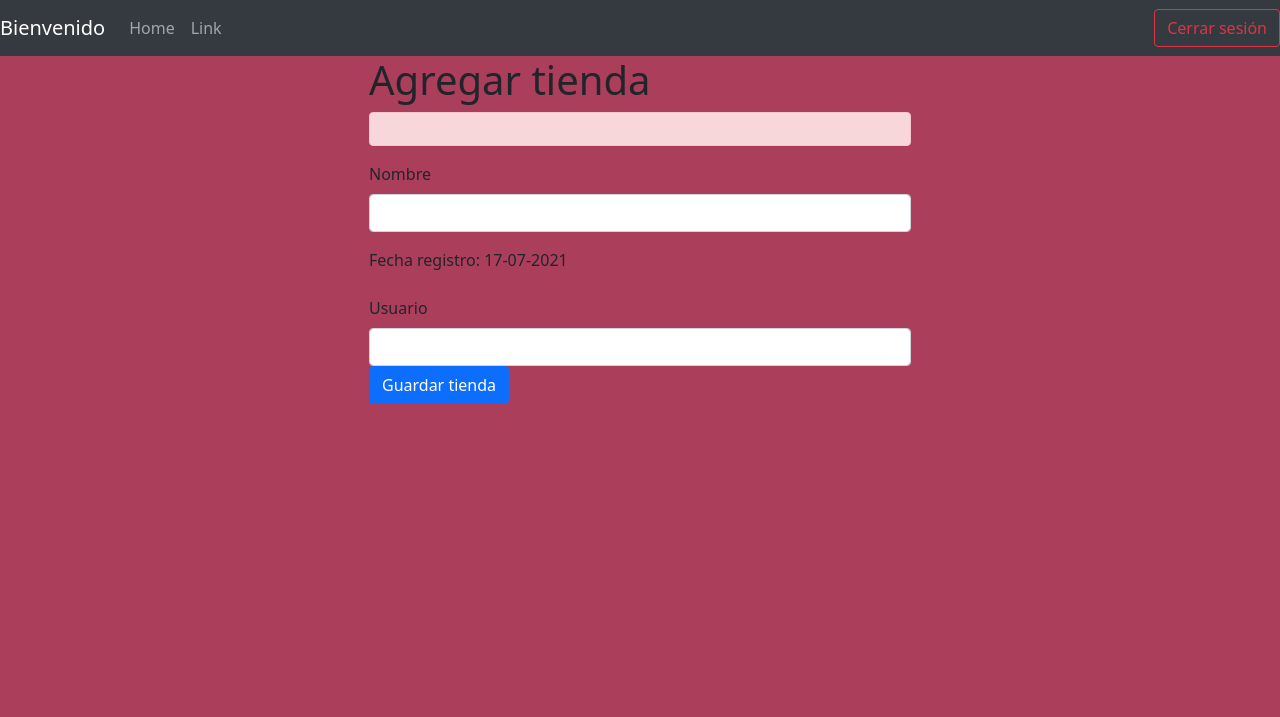
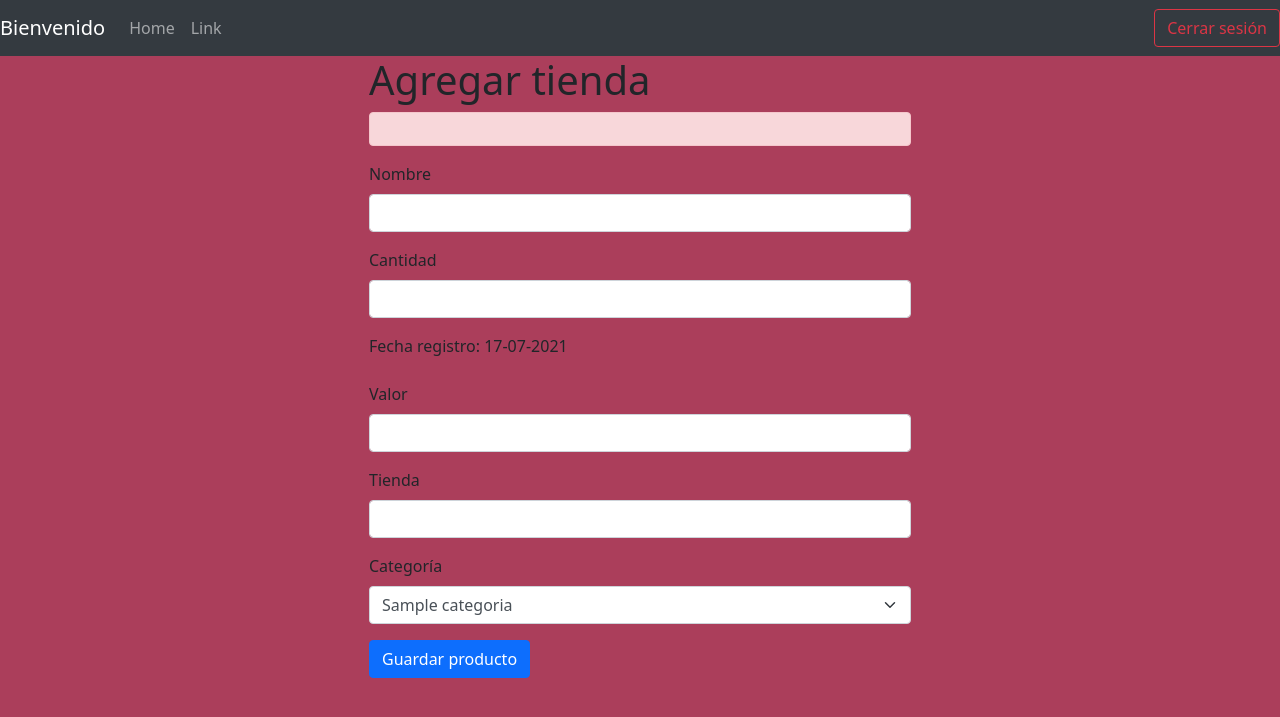
Before and after one commit to dowwo/delivery, a CodeIgniter 4 app: template app/Views/agregar_producto.php in a window 1280 px wide. Shown: the top 717 px of the page. Run offline with PHP 8.4 and a stand-in for CodeIgniter, Linux system fonts and the light colour scheme; the template is opened without the code that fills it: most values are stand-ins (such as "Sample title", 1, 10 or a date in 2020); data that the repository does not hold is empty; some libraries are stand-ins or nearby versions.

Commit message:
Update agregar_producto.php

```diff
--- a/app/Views/agregar_producto.php
+++ b/app/Views/agregar_producto.php
@@ -57,21 +57,34 @@ if(isset($_SESSION['msg'])){
                     <input type="text" name="nombre" class="form-control" id="InputForNombre">
                 </div>
                 <div class="mb-3">
+                    <label for="InputForCantidad" class="form-label">Cantidad</label>
+                    <input type="text" name="cantidad" class="form-control" id="InputForCantidad">
+                </div>
+                <div class="mb-3">
                     <label for="InputFechaRegistro" class="form-label" name="fecha_registro">Fecha registro: <?php echo @date('d-m-Y'); ?></label>
                 </div>
-                <div>
-                    <label for="InputUsuario" class="form-label">Usuario</label>
-                    <input type="text" name="usuario" class="form-control" id="InputUsuario" value="<?php echo $_SESSION['id_usuario'] ?>">
+                <div class="mb-3">
+                    <label for="InputForValor" class="form-label">Valor</label>
+                    <input type="number" name="valor" class="form-control" id="InputForValor">
                 </div>
-                <!--
                 <div class="mb-3">
-                    <label for="InputForTipo" class="form-label">Tipo de tienda</label>
-                    <select id="tipo" class="form-select" aria-label="Default select example">
-                        <option value="99999">prueba</option>
-                        <option value="100000">prueba2</option>
+                    <label for="InputForTienda" class="form-label">Tienda</label>
+                    <input type="text" name="id_tienda" class="form-control" id="InputForTienda">
+                </div>
+                <div class="mb-3">
+                    <label for="InputForCategoria" class="form-label">Categoría</label>
+                    <select name="categoria" id="id_categoria" class="form-select" aria-label="Default select example">
+                        <?php
+                        foreach($categorias as $categoria)
+                        {
+                            ?>
+                            <option value="<?=$categoria['id_categoria']?>"><?=$categoria['categoria']?></option>
+                            <?php
+                        }
+                        ?>
                     </select>
-                </div>-->
-                <button type="submit" class="btn btn-primary">Guardar tienda</button>
+                </div>
+                <button type="submit" class="btn btn-primary">Guardar producto</button>
             </form>
         </div>
     </div>
```
